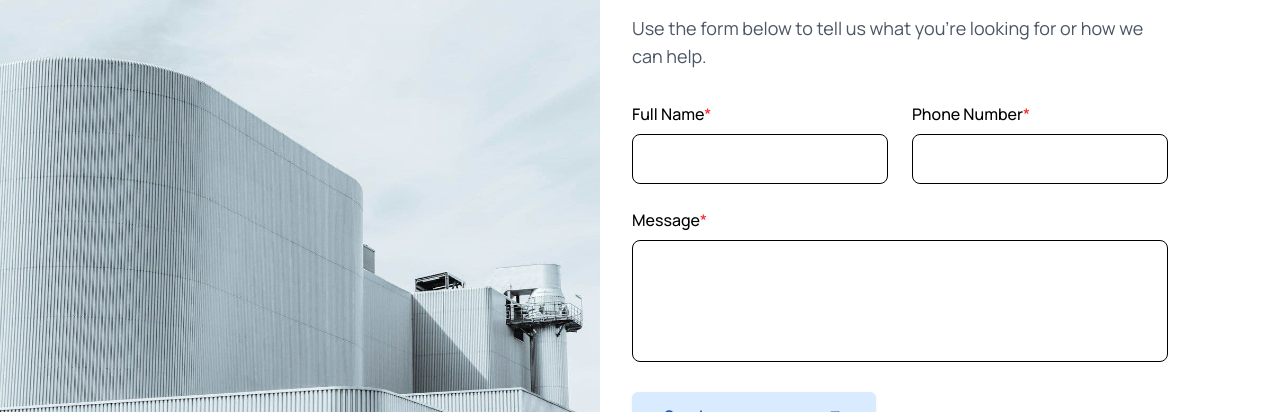
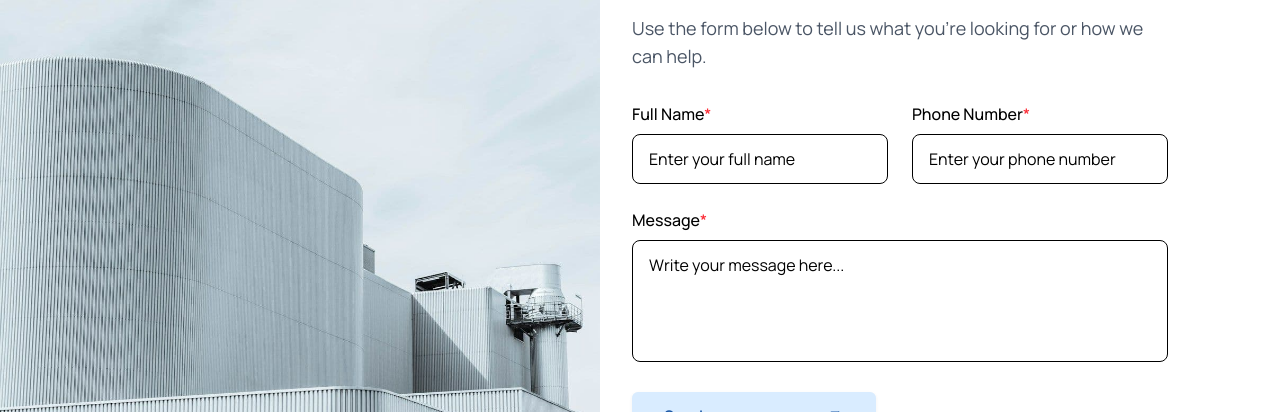
Before and after one commit to gauravoza07/loadsafetechnology, a Next.js app: page / in a window 1280 px wide. Shown: the part 6100-6512 px from the top of the page. Built offline with nearby package versions, Linux system fonts and the light colour scheme.

Commit message:
solved contact form issue

```diff
--- a/src/app/components/ContactForm.tsx
+++ b/src/app/components/ContactForm.tsx
@@ -71,7 +71,7 @@ export default function ContactForm() {
                       name="fullName"
                       required
                       placeholder="Enter your full name"
-                      className="w-full px-4 py-3 border border-black rounded-lg"
+                      className="w-full px-4 py-3 border border-black rounded-lg placeholder:text-black"
                     />
                   </div>
 
@@ -83,7 +83,7 @@ export default function ContactForm() {
                       name="phoneNumber"
                       required
                       placeholder="Enter your phone number"
-                      className="w-full px-4 py-3 border border-black rounded-lg"
+                      className="w-full px-4 py-3 border border-black rounded-lg placeholder:text-black"
                     />
                   </div>
                 </div>
@@ -97,7 +97,7 @@ export default function ContactForm() {
                     rows={4}
                     required
                     placeholder="Write your message here..."
-                    className="w-full px-4 py-3 border border-black rounded-lg resize-none"
+                    className="w-full px-4 py-3 border border-black rounded-lg placeholder:text-black resize-none"
                   />
                 </div>
 
```
